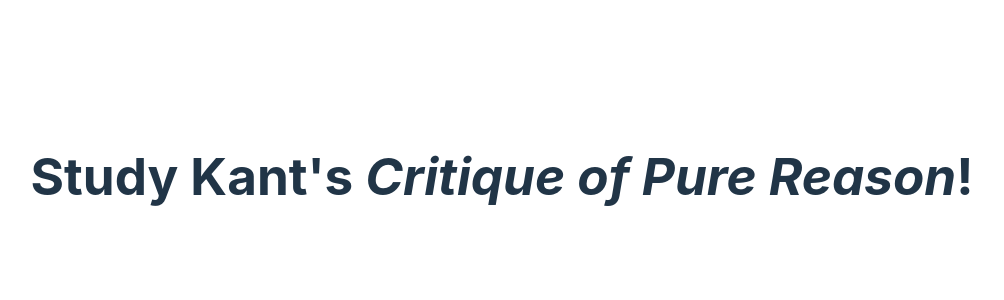
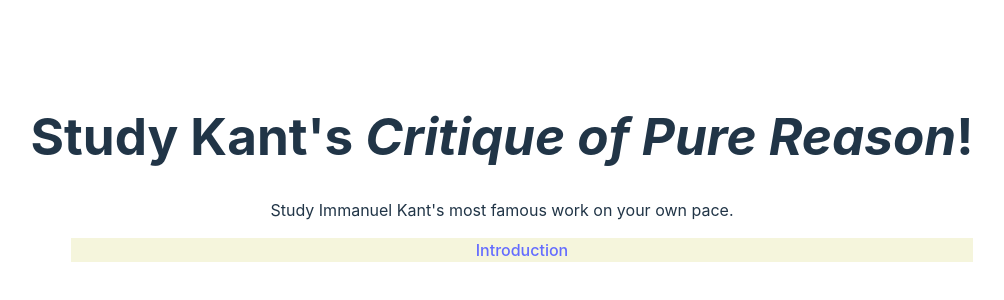
Before and after one commit to miob1781/krv-course, a React (Vite) app: page / in a window 1280 px wide. Shown: the part 224-524 px from the top of the page, without its empty margins (138-1142 px from the left). Built offline with nearby package versions, Linux system fonts and the light colour scheme.

Commit message:
add routes

```diff
--- a/package.json
+++ b/package.json
@@ -10,7 +10,8 @@
   },
   "dependencies": {
     "react": "^18.2.0",
-    "react-dom": "^18.2.0"
+    "react-dom": "^18.2.0",
+    "react-router-dom": "^6.7.0"
   },
   "devDependencies": {
     "@types/react": "^18.0.26",
--- a/src/App.tsx
+++ b/src/App.tsx
@@ -1,11 +1,22 @@
-import { useState } from 'react'
+import { Routes, Route } from "react-router-dom"
+import NavBar from './components/NavBar'
 import './style/App.css'
+import Account from "./views/Account"
+import Welcome from "./views/Welcome"
+import DummyComponent from "./components/sections/DummyComponent"
 
 function App() {
+    const path = "/link"
+    const element = <DummyComponent />
 
     return (
         <div className="App">
-            <h1>Study Kant's <em>Critique of Pure Reason</em>!</h1>
+            <NavBar />
+            <Routes>
+                <Route path="/" element={<Welcome />} />
+                <Route path="/account" element={<Account />} />
+                <Route path={path} element={element} />
+            </Routes>
         </div>
     )
 }
--- a/src/components/ToCListEl.tsx
+++ b/src/components/ToCListEl.tsx
@@ -1,5 +1,13 @@
-export default function ToCListEl() {
+import { ReactNode } from "react"
+import { Link } from "react-router-dom"
+import "../style/ToCListEl.css"
+
+type propsType = { children: ReactNode, link: string }
+
+export default function ToCListEl({children, link}: propsType) {
     return (
-        <li></li>
+        <li className="ToCListEl">
+            <Link to={link}>{children}</Link>
+        </li>
     )
 }
--- /dev/null
+++ b/src/components/auth/IsAnon.tsx
@@ -0,0 +1,5 @@
+export default function IsAnon() {
+    return (
+        <div></div>
+    )
+}
--- /dev/null
+++ b/src/components/auth/IsPrivate.tsx
@@ -0,0 +1,5 @@
+export default function IsPrivate() {
+    return (
+        <div></div>
+    )
+}
--- /dev/null
+++ b/src/components/auth/Login.tsx
@@ -0,0 +1,5 @@
+export default function Login() {
+    return (
+        <div></div>
+    )
+}
--- /dev/null
+++ b/src/components/auth/Signup.tsx
@@ -0,0 +1,5 @@
+export default function Signup() {
+    return (
+        <div></div>
+    )
+}
--- /dev/null
+++ b/src/components/sections/DummyComponent.tsx
@@ -0,0 +1,3 @@
+export default function DummyComponent() {
+    return <h4>This is a placeholder for something truly great!!!</h4>
+}
--- a/src/main.tsx
+++ b/src/main.tsx
@@ -1,10 +1,13 @@
 import React from 'react'
 import ReactDOM from 'react-dom/client'
+import { BrowserRouter } from 'react-router-dom'
 import App from './App'
 import './style/index.css'
 
 ReactDOM.createRoot(document.getElementById('root') as HTMLElement).render(
-  <React.StrictMode>
-    <App />
-  </React.StrictMode>,
+    <React.StrictMode>
+        <BrowserRouter>
+            <App />
+        </BrowserRouter>
+    </React.StrictMode>,
 )
--- /dev/null
+++ b/src/style/ToCListEl.css
@@ -0,0 +1,4 @@
+.ToCListEl {
+    background-color: beige;
+    list-style: none;
+}
--- a/src/views/Welcome.tsx
+++ b/src/views/Welcome.tsx
@@ -1,3 +1,15 @@
+import ToCListEl from "../components/ToCListEl"
+
 export default function Welcome() {
-    return <div />
+    const link = "/link"
+
+    return (
+        <div>
+            <h1>Study Kant's <em>Critique of Pure Reason</em>!</h1>
+            <p>Study Immanuel Kant's most famous work on your own pace.</p>
+            <ul>
+                <ToCListEl link={link}>Introduction</ToCListEl>
+            </ul>
+        </div>
+    )
 }
```
Also changed, not shown: 1 other file (tests, documents, lock files or other folders).
